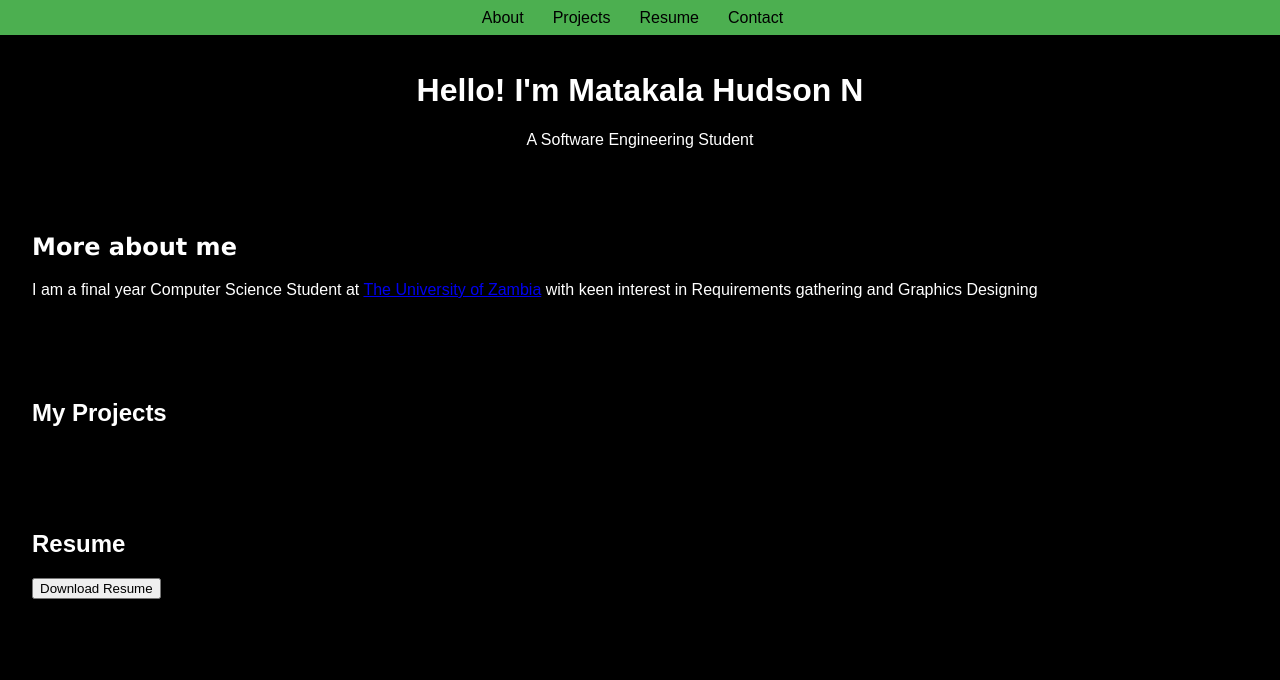
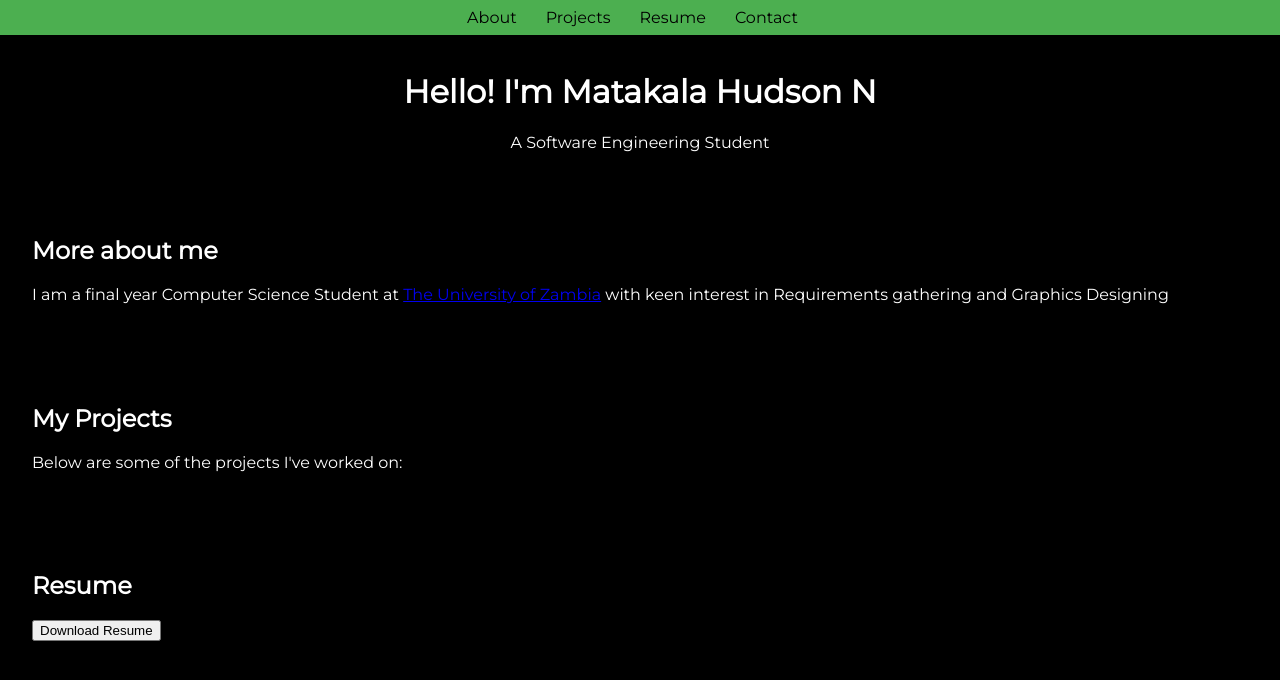
Before and after one commit to SAMMY-HM/PersonalProject, a plain HTML site: page FrontEnd/index.html in a window 1280 px wide. Shown: the top 680 px of the page. Drawn offline with Linux system fonts and the light colour scheme; no server answers.

Commit message:
updated comments

```diff
--- a/FrontEnd/index.html
+++ b/FrontEnd/index.html
@@ -4,10 +4,12 @@
     <meta charset="UTF-8">
     <meta name="viewport" content="width=device-width, initial-scale=1.0">
     <title>MyPortfolio</title>
+    <link rel="stylesheet" href="https://fonts.googleapis.com/css?family=Montserrat">
     <link rel="stylesheet" href="style.css">
 
 </head>
 <body>
+    <!-- NavBar before header for styling purposes: to the left-side or top-side of page  -->
     <nav class="navbar">
         <ul>
             <li><a href="#about">About</a></li>
@@ -27,6 +29,7 @@
         </section>
         <section id="projects">
             <h2>My Projects</h2>
+            <p>Below are some of the projects I've worked on:</p>
             <div id="project-gallery"></div>
         </section>
         <section id="resume">
--- a/FrontEnd/style.css
+++ b/FrontEnd/style.css
@@ -1,13 +1,4 @@
 /* style.css */
-/* importing css fonts*/
-@font-face {
-  font-family: Montserrat;
-  src: url(https://fonts.googleapis.com/css?family=Montserrat);
-}
-@font-face {
-  font-family: Verdana;
-  src: url(https://www.cssfontstack.com/Verdana);
-}
 
 
 /* Set the box-sizing property for the entire document to border-box,
@@ -16,6 +7,7 @@
     box-sizing: border-box;
     overflow-x: hidden; /* Prevent horizontal scrolling */
   }
+  /* Align the h1 tags and paragraph inside the header to be centered */
   h1, header p {
     text-align: center;
   }
@@ -29,9 +21,6 @@
     overflow-x: hidden; /* Prevent horizontal scrolling */
   }
   body, h1, p {font-family: "Montserrat", sans-serif}
-  #about {
-    font-family: Verdana
-  }
 
   /* Ensure all elements use border-box */
   *, *:before, *:after {
```
